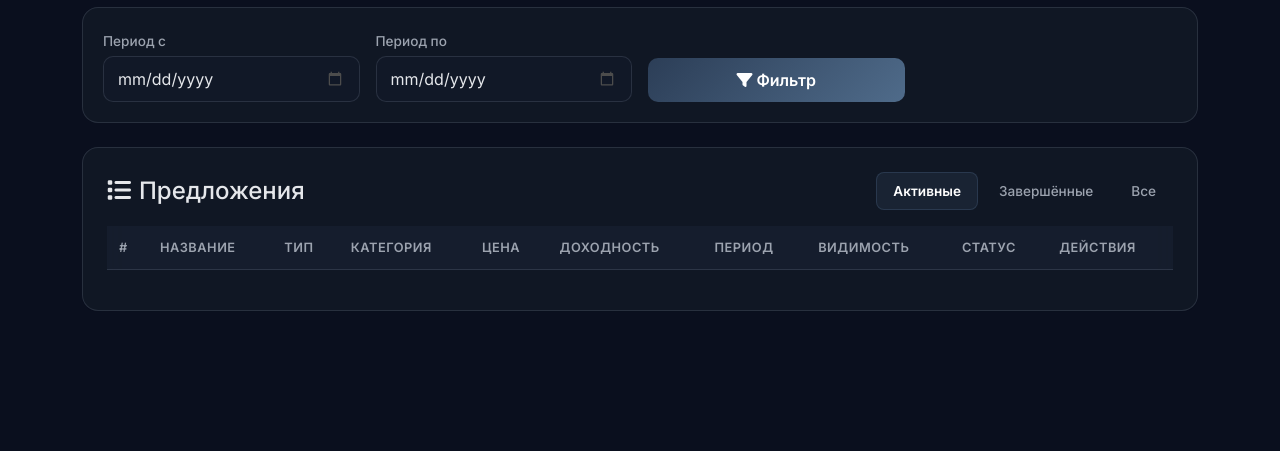
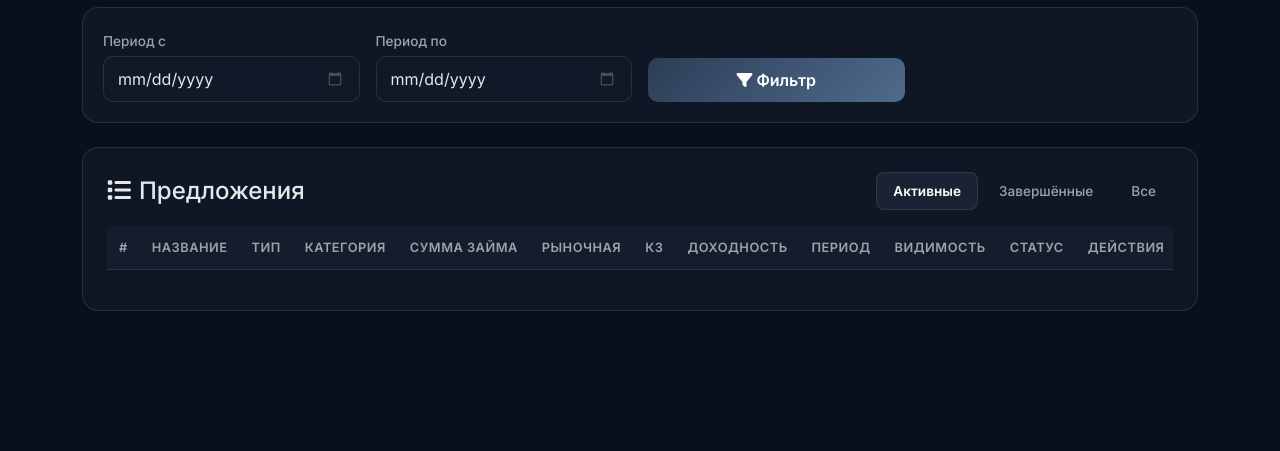
Before and after one commit to resgos/invest-platform, a Flask app: page /admin in a window 1280 px wide. Shown: the part 520-971 px from the top of the page. Run offline with Flask 3, Linux system fonts and the light colour scheme; a user stored in the database is signed in; data comes from the database, SQL or seed files in the repository; data that the repository does not hold is empty; some libraries are stand-ins or nearby versions.

Commit message:
feat: в таблице предложений в админке добавлены 'Рыночная' и 'КЗ'
- Колонка 'Цена' переименована в 'Сумма займа'
- Добавлены колонки 'Рыночная' и 'КЗ' (видны на широких экранах,
  скрыты на мобильных через d-none d-lg-table-cell)
- КЗ окрашивается зелёным/жёлтым/красным как и в каталоге

```diff
--- a/templates/admin_dashboard.html
+++ b/templates/admin_dashboard.html
@@ -63,13 +63,15 @@
           <a href="{{ url_for('admin_dashboard', deal_tab='all', date_from=date_from, date_to=date_to) }}" class="tab-item {% if deal_tab == 'all' %}active{% endif %}">Все</a>
         </div>
       </div>
-      <div class="table-responsive"><table class="table table-dark-custom"><thead><tr><th>#</th><th>Название</th><th>Тип</th><th>Категория</th><th>Цена</th><th>Доходность</th><th class="d-none d-md-table-cell">Период</th><th>Видимость</th><th>Статус</th><th>Действия</th></tr></thead><tbody>
+      <div class="table-responsive"><table class="table table-dark-custom"><thead><tr><th>#</th><th>Название</th><th>Тип</th><th>Категория</th><th>Сумма займа</th><th class="d-none d-lg-table-cell">Рыночная</th><th class="d-none d-lg-table-cell" title="Коэффициент займа">КЗ</th><th>Доходность</th><th class="d-none d-md-table-cell">Период</th><th>Видимость</th><th>Статус</th><th>Действия</th></tr></thead><tbody>
         {% for ad in ads %}<tr>
           <td>{{ ad.id }}</td>
           <td><a href="{{ url_for('deal_detail', deal_id=ad.id) }}" class="accent-link">{{ ad.title }}</a></td>
           <td>{% if ad.is_urgent_sale %}<span class="badge" style="background:linear-gradient(135deg,#f59e0b,#d97706);color:#fff;font-size:0.7rem">Срочная</span>{% else %}<span class="badge bg-success-glow" style="font-size:0.7rem">Инвест.</span>{% endif %}</td>
           <td><span class="cat-badge">{{ {'realestate':'Недвижимость','auto':'Авто','business':'Бизнес','equipment':'Оборудование','other':'Другое'}.get(ad.category, ad.category) }}</span></td>
           <td>{{ "{:,.0f}".format(ad.price).replace(",", " ") }} ₽</td>
+          <td class="d-none d-lg-table-cell">{% if ad.market_value %}{{ "{:,.0f}".format(ad.market_value).replace(",", " ") }} ₽{% else %}<span class="text-muted">—</span>{% endif %}</td>
+          <td class="d-none d-lg-table-cell">{% if ad.loan_ratio is not none %}<span class="{{ ad.loan_ratio_class }}" style="font-weight:600">{{ ('%.1f'|format(ad.loan_ratio)).replace('.', ',') }}%</span>{% else %}<span class="text-muted">—</span>{% endif %}</td>
           <td>{% if ad.is_urgent_sale %}<span class="text-muted">—</span>{% else %}<span class="text-profit">+{{ ad.expected_profit_pct }}%</span>{% endif %}</td>
           <td class="d-none d-md-table-cell"><small>{{ ad.term_display }}</small></td>
           <td>{% if ad.visibility == 'all' %}<span class="badge visibility-all"><i class="fas fa-globe me-1"></i>Все</span>{% else %}<span class="badge visibility-selected"><i class="fas fa-lock me-1"></i>{{ ad.visible_to.count() }}</span>{% endif %}</td>
```
